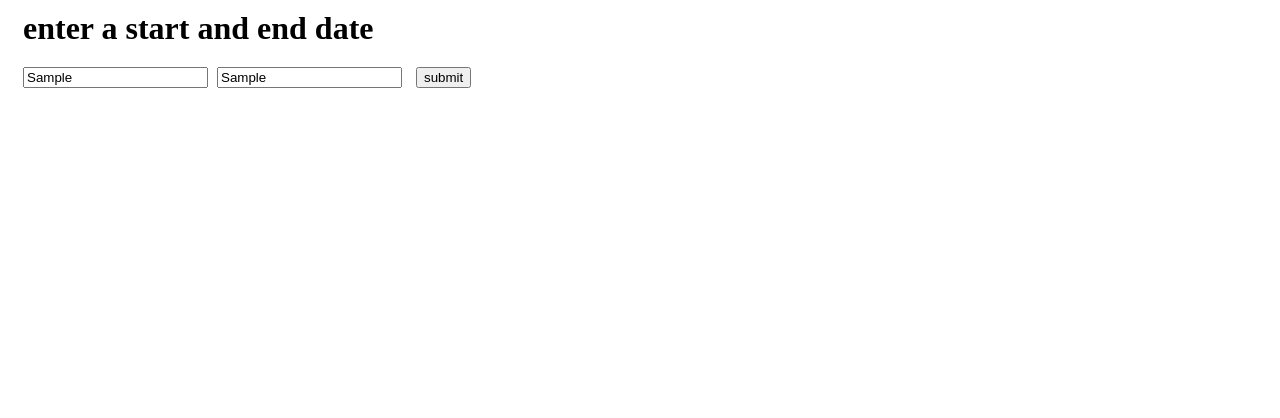
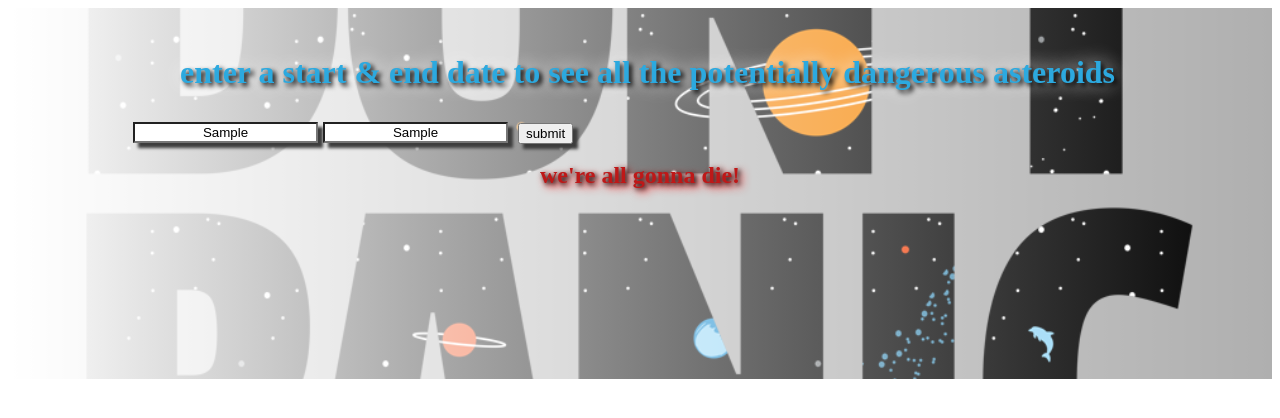
Before and after one commit to bfranzen19/nasaII, a website: page public/html/index.html in a window 1280 px wide. Both pictures are taken after typing "Sample", "Sample" into the empty fields and a click on the button "submit". Drawn offline with nearby package versions, Linux system fonts and the light colour scheme; no server answers.

Commit message:
css styles added

```diff
--- a/public/css/main.css
+++ b/public/css/main.css
@@ -1,25 +1,60 @@
 #STdate {
-  margin: 15px 2px 10px 15px;
+  margin: 8px 2px 10px 125px;
 }
 
 #ENDdate {
-  margin: 15px 10px 10px 3px;
+  margin: 8px 10px 10px 3px;
 }
 
 h1 {
   margin: 10px 0px 5px 15px;
+  text-align: center;
+  color: #2CA9DF;
+  text-shadow: 3px 3px 5px black, 0 0 20px white;
 }
 
 #container {
   margin: 10px 0px 0px 75px;
+  text-align: justify;
+  font-family: sans-serif;
+  font-weight: bold;
+  color: #CCB100;
+  text-shadow: -1px 1px 3px black, 1px 1px 4px white;
+}
+
+#die {
+  margin: 9px 0px 0px 0px;
+  font-size: 24px;
+  font-weight: bold;
+  color: #BE1818;
+  text-align: center;
+  text-shadow: 2px 2px 5px black, 4px 4px 10px red;
+}
+
+.background {
+  background-image: linear-gradient(to left, black 0%, white 100%), url('/img/dontpanic.png');
+  background-blend-mode: screen;
+  height: 100%;
+  background-position: center;
+  background-repeat: no-repeat;
+  background-size: cover;
 }
 
 .hidden {
   display: none;
 }
 
-#die {
-  margin: 10px 0px 0px 75px;
-  font-size: 24px;
-  font-weight: bold;
+.shadow {
+  box-shadow: 5px 5px 3px #3D3D3D;
 }
+
+.center {
+  display: table-cell;
+  text-align: center;
+  vertical-align: middle;
+}
+
+#search {
+  display: table;
+  width: 100%;
+}
--- a/public/html/index.html
+++ b/public/html/index.html
@@ -6,19 +6,24 @@
   <link rel="stylesheet", href="/css/main.css"/>
 </head>
 <body>
-  <h1>enter a start and end date</h1>
+  <div class="background">
+    <br/><br/>
 
-  <form id="search">
-    <input id="STdate" placeholder="start, YYYY-MM-DD"/>
-    <input id="ENDdate" placeholder="end, YYYY-MM-DD"/>
-    <button type="submit">submit</button>
-  </form>
-
-  <div id="die"> we're all gonna die! </div>
-
-  <div id="container"></div>
+    <h1 class="title">enter a start &amp; end date to see all the potentially dangerous asteroids</h1><br/>
 
 
+    <form id="search">
+      <input class="shadow center" id="STdate" placeholder="start, YYYY-MM-DD"/>
+      <input class="shadow center" id="ENDdate" placeholder="end, YYYY-MM-DD"/>
+      <button class="shadow center" type="submit">submit</button>
+    </form>
+
+    <div id="die" class="hidden"> we're all gonna die! </div>
+
+    <div id="container"></div>
+    <br/><br/><br/><br/><br/><br/><br/><br/><br/><br/>
+
+  </div> <!-- end of background div -->
 <!-- jQ link -->
   <script src="https://cdnjs.cloudflare.com/ajax/libs/jquery/3.2.1/jquery.min.js"></script>
 <!-- js file -->
--- a/public/js/main.js
+++ b/public/js/main.js
@@ -3,7 +3,7 @@ $(document).ready(function() {
 
 // need to get form data to enter into the query string
   $('#search').on('submit', function(event) {
-    $('#die').toggleClass('hidden')
+    $('#die').removeClass('hidden')
     event.preventDefault()
 
     var dateData = {
```
Also changed, not shown: public/img/dontpanic.png (added).
